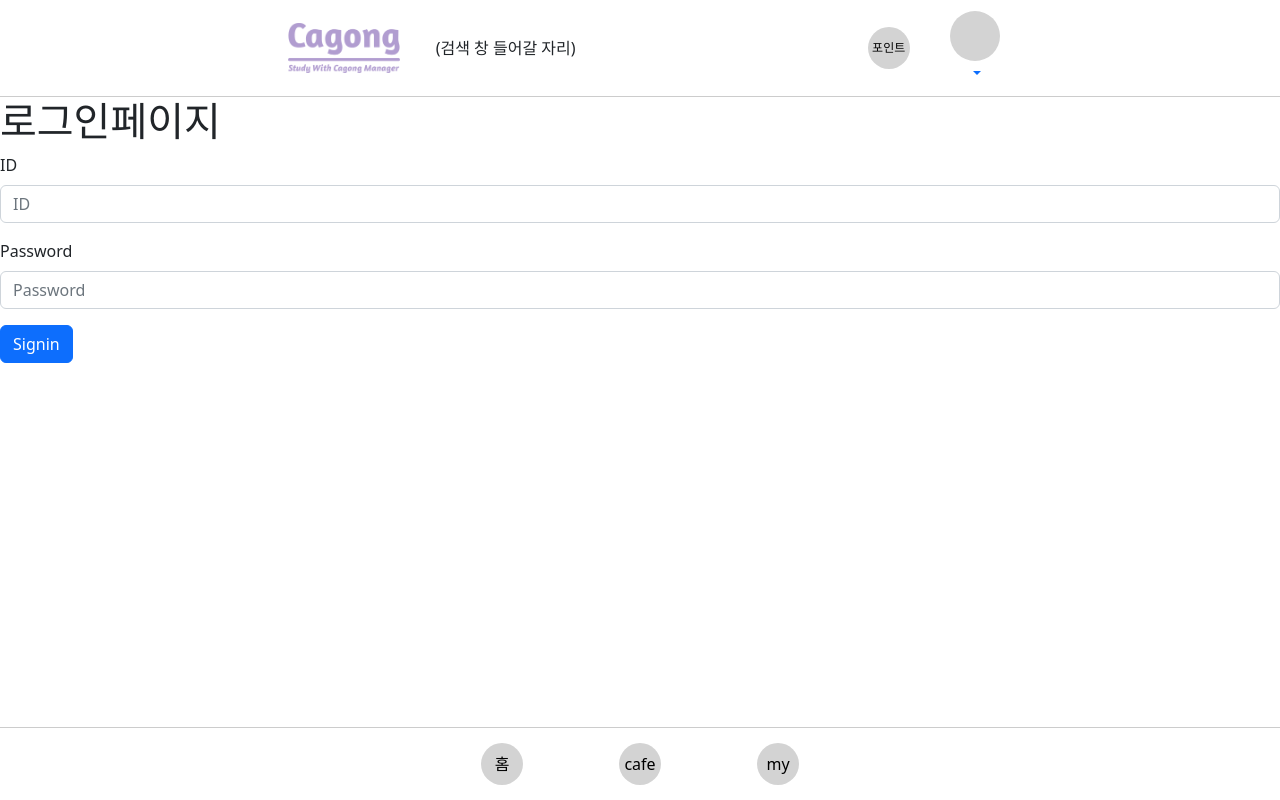
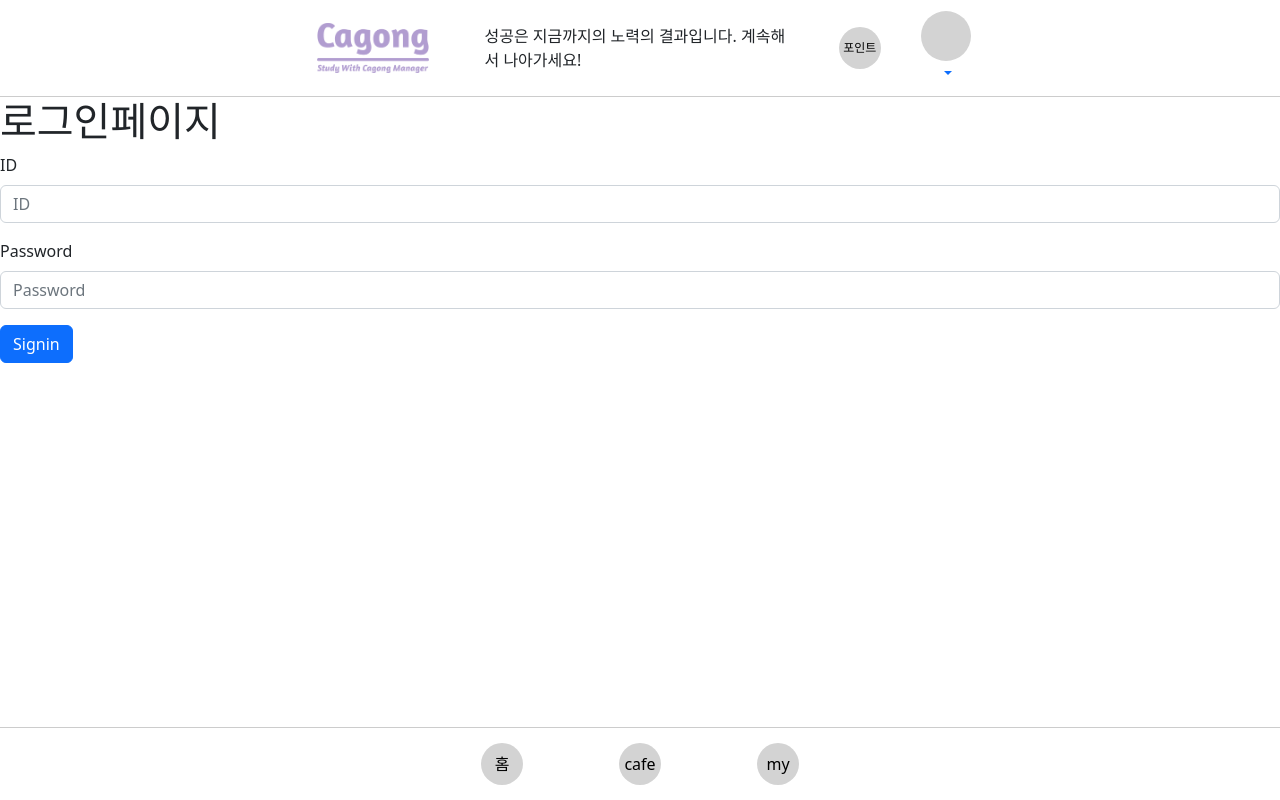
Before and after one commit to hyeesw/cagong-front, a React (Create React App) app: page /signin in a window 1280 px wide. Built offline with nearby package versions, Linux system fonts and the light colour scheme; no server answers.

Commit message:
헤더 중앙에 랜덤한 응원문구 출력

```diff
--- a/src/components/Header.jsx
+++ b/src/components/Header.jsx
@@ -5,6 +5,24 @@ import { getUser } from '../util/localstorage';
 import CustomToggle from './CustomToggle';
 import MyProfile from './MyProfile';
 import '../css/Header.css';
+
+const phrases = [
+  "오늘 하루도 화이팅!",
+  "계속해서 멋진 결과를 이루어내세요!",
+  "오늘도 최선을 다하는 당신, 자신을 믿고 더 나아가세요!",
+  "성공은 생각보다 가까이에 있을 거예요!",
+  "어려움이 닥쳤을 때 포기하지 말고, 도전의 의미를 되새겨보세요.",
+  "이길 수 있습니다!",
+  "언제나 새로운 도전을 위해 노력하는 당신, 저희가 응원합니다!",
+  "성공은 지금까지의 노력의 결과입니다. 계속해서 나아가세요!",
+  "자신의 잠재력을 믿고, 꿈을 향해 전진해보세요.",
+  "오늘도 환상적인 일을 이루어내세요!"
+];
+
+function getRandomPhrase() {
+  const randomIndex = Math.floor(Math.random() * phrases.length);
+  return phrases[randomIndex];
+}
 
 function Header() {
   const navigate = useNavigate();
@@ -18,6 +36,8 @@ function Header() {
     };
     fetchUserInfo();
   }, []);
+
+  const randomPhrase = getRandomPhrase();
 
   return (
     <Nav defaultActiveKey="link-0" className="header">
@@ -33,7 +53,9 @@ function Header() {
       </Nav.Item>
 
       {/* 검색 */}
-      <Nav.Item className="header-search">(검색 창 들어갈 자리)</Nav.Item>
+      {/* <Nav.Item className="header-search">(검색 창 들어갈 자리)</Nav.Item> */}
+      {/* 임시: 랜덤한 응원문구 출력 */}
+      <Nav.Item className="header-search">{randomPhrase}</Nav.Item>
       {/* 포인트 페이지 */}
       <Nav.Item>
         <CustomToggle
--- a/src/css/Header.css
+++ b/src/css/Header.css
@@ -9,11 +9,11 @@
 }
 
 .header-search {
-  /* flex: 1;
+  flex: 0.5;
   display: flex;
   align-items: center;
   justify-content: center;
-  margin: 0 20px; */
+  margin: 0 20px;
   width: 400px;
 }
 
```
